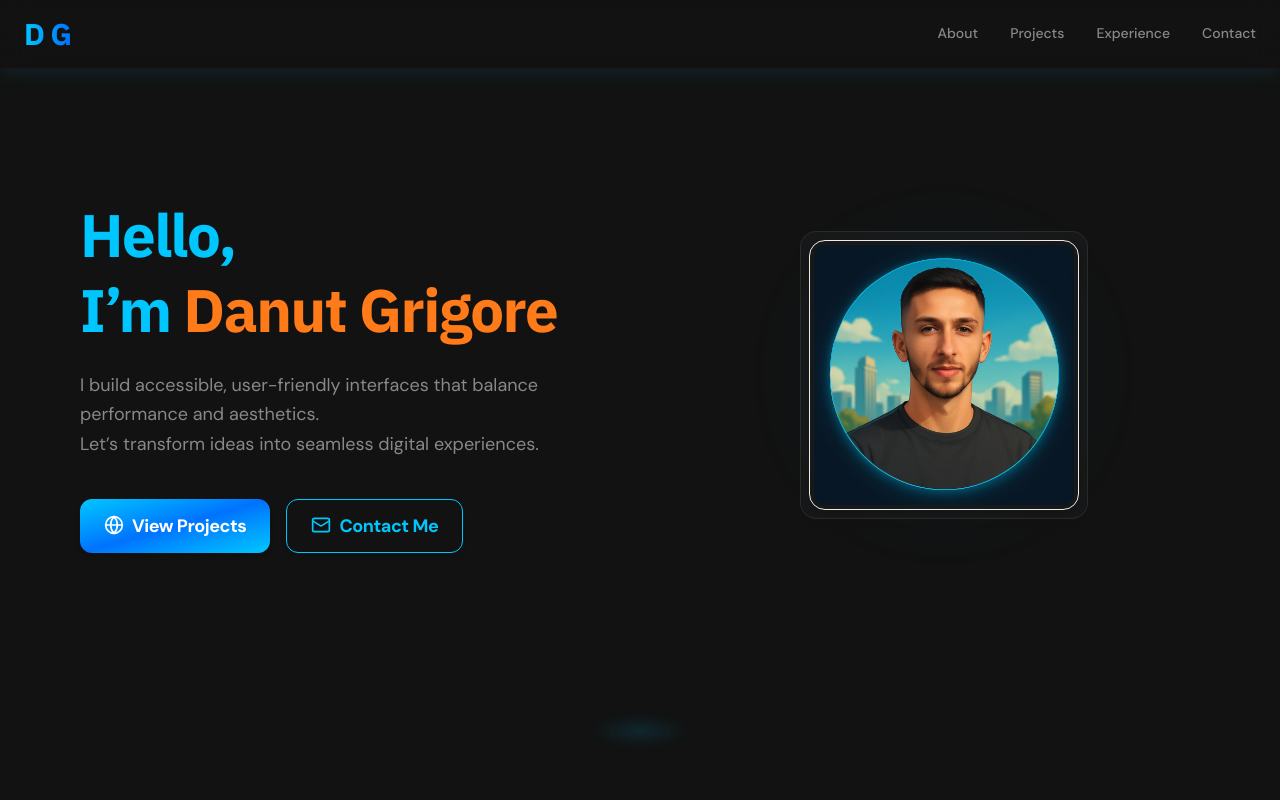
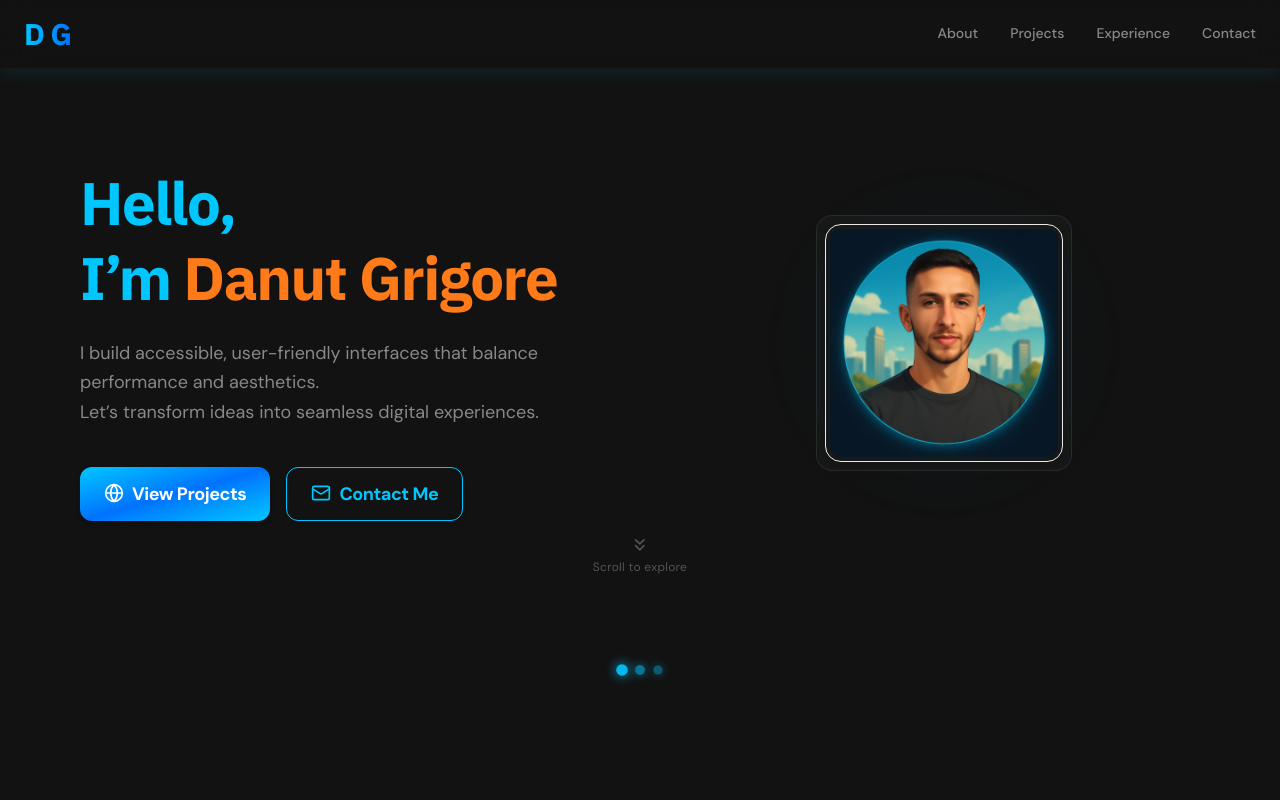
Before and after one commit to Danut89/tailwindcss4, a React (Vite) app: page / in a window 1280 px wide. Shown: the top 800 px of the page. Built offline with nearby package versions, Linux system fonts and the light colour scheme.

Commit message:
Changed the section divider and adjusted the rest of components style for consistency

```diff
--- a/src/components/Divider.jsx
+++ b/src/components/Divider.jsx
@@ -1,10 +1,26 @@
 import React from 'react';
+import { motion } from 'framer-motion';
 
 const Divider = () => {
   return (
-    <div className="w-24 h-1 mx-auto my-12 bg-gradient-to-r from-transparent via-primary to-transparent rounded-full blur-sm opacity-60" />
-
-
+    <div className="flex justify-center my-16">
+      <div className="relative flex items-center gap-2">
+        {[0, 1, 2].map((i) => (
+          <motion.div
+            key={i}
+            className="w-2.5 h-2.5 rounded-full bg-primary shadow-[0_0_10px_var(--color-primary)]"
+            initial={{ opacity: 0.4, scale: 0.9 }}
+            animate={{ opacity: [0.4, 1, 0.4], scale: [0.9, 1.2, 0.9] }}
+            transition={{
+              duration: 1.5,
+              repeat: Infinity,
+              delay: i * 0.3,
+              ease: 'easeInOut'
+            }}
+          />
+        ))}
+      </div>
+    </div>
   );
 };
 
--- a/src/components/Footer.jsx
+++ b/src/components/Footer.jsx
@@ -1,10 +1,16 @@
 import React from 'react';
-import { FaGithub, FaLinkedin, FaEnvelope, FaArrowUp, FaFileAlt } from 'react-icons/fa';
 import { motion } from 'framer-motion';
+import {
+  Github,
+  Linkedin,
+  Mail,
+  FileText,
+  ArrowUpCircle
+} from 'lucide-react';
 
 const Footer = () => {
   return (
-    <footer className="bg-background border-t border-border py-10 px-6 text-muted text-sm font-body">
+    <footer className="bg-background border-t border-border py-10 px-6 text-sm font-body">
       <div className="max-w-6xl mx-auto flex flex-col md:flex-row justify-between items-center gap-6 text-center md:text-left">
 
         {/* 📋 Left: Copyright */}
@@ -18,12 +24,11 @@ const Footer = () => {
           {/* Resume */}
           <motion.a
             whileHover={{ scale: 1.1 }}
-            href="#"
-            target="_blank"
-            rel="noopener noreferrer"
-            className="flex items-center gap-1 hover:text-primary transition"
+            href="/Danut-Grigore-Resume.pdf"
+            download
+            className="flex items-center gap-2 text-muted hover:text-primary transition"
           >
-            <FaFileAlt className="text-base" />
+            <FileText className="w-4 h-4" />
             Resume
           </motion.a>
 
@@ -31,9 +36,9 @@ const Footer = () => {
           <motion.a
             whileHover={{ scale: 1.1 }}
             href="mailto:voicuion488@gmail.com"
-            className="flex items-center gap-1 hover:text-primary transition"
+            className="flex items-center gap-2 text-muted hover:text-primary transition"
           >
-            <FaEnvelope className="text-base" />
+            <Mail className="w-4 h-4" />
             Email
           </motion.a>
 
@@ -44,9 +49,9 @@ const Footer = () => {
             target="_blank"
             rel="noopener noreferrer"
             aria-label="GitHub"
-            className="hover:text-primary text-xl transition"
+            className="text-muted hover:text-primary transition"
           >
-            <FaGithub />
+            <Github className="w-5 h-5" />
           </motion.a>
 
           {/* LinkedIn */}
@@ -56,18 +61,18 @@ const Footer = () => {
             target="_blank"
             rel="noopener noreferrer"
             aria-label="LinkedIn"
-            className="hover:text-primary text-xl transition"
+            className="text-muted hover:text-primary transition"
           >
-            <FaLinkedin />
+            <Linkedin className="w-5 h-5" />
           </motion.a>
 
           {/* Back to top */}
           <motion.a
             whileHover={{ scale: 1.1 }}
             href="#top"
-            className="flex items-center gap-1 hover:text-primary transition"
+            className="flex items-center gap-2 text-muted hover:text-primary transition"
           >
-            <FaArrowUp className="text-base" />
+            <ArrowUpCircle className="w-4 h-4" />
             Top
           </motion.a>
         </div>
--- a/src/components/Hero.jsx
+++ b/src/components/Hero.jsx
@@ -2,30 +2,32 @@ import React from 'react';
 import { motion } from 'framer-motion';
 import { Globe, Mail } from 'lucide-react';
 import profileImage from '../assets/profile7.jpg';
+import { ChevronsDown } from 'lucide-react';
 
 const Hero = () => {
   return (
-    <section className="bg-dark-surface text-text-light font-body px-6 md:px-12 lg:px-20 py-32 relative overflow-hidden">
-      <div className="max-w-6xl mx-auto grid md:grid-cols-2 items-center gap-16 lg:gap-24">
+    <section className="relative bg-dark-surface text-text-light font-body px-6 md:px-12 lg:px-20 pt-24 pb-20 overflow-hidden">
+    <div className="max-w-6xl mx-auto grid md:grid-cols-2 items-center gap-16 lg:gap-24 text-center md:text-left">
 
       {/* 👋 Text Block */}
       <motion.div
         initial={{ opacity: 0, y: 30 }}
         animate={{ opacity: 1, y: 0 }}
         transition={{ duration: 0.7, ease: 'easeOut' }}
+        className="flex flex-col items-center md:items-start"
       >
         <h1 className="text-4xl sm:text-5xl lg:text-6xl font-heading font-bold tracking-tight leading-tight text-primary">
           Hello, <br />
           I’m <span className="text-accent">Danut Grigore</span>
         </h1>
 
-          <p className="mt-6 text-lg max-w-xl text-muted leading-relaxed fade-in">
+        <p className="mt-6 text-base sm:text-lg max-w-xl text-muted leading-relaxed fade-in">
           I build accessible, user-friendly interfaces that balance performance and aesthetics. <br />
           Let’s transform ideas into seamless digital experiences.
         </p>
 
         {/* 🌐 Buttons */}
-          <div className="mt-10 flex flex-wrap gap-4">
+        <div className="mt-10 flex flex-col sm:flex-row justify-center md:justify-start gap-4 w-full sm:w-auto">
           <motion.a
             whileHover={{ scale: 1.05 }}
             whileTap={{ scale: 0.97 }}
@@ -33,7 +35,7 @@ const Hero = () => {
             aria-label="View my projects"
             className="btn btn-primary btn-hero shadow-glow"
           >
-              <Globe className="w-5 h-5 align-middle" />
+            <Globe className="w-5 h-5" />
             <span>View Projects</span>
           </motion.a>
 
@@ -44,7 +46,7 @@ const Hero = () => {
             aria-label="Contact me"
             className="btn btn-outline btn-hero ring-glow"
           >
-              <Mail className="w-5 h-5 align-middle" />
+            <Mail className="w-5 h-5" />
             <span>Contact Me</span>
           </motion.a>
         </div>
@@ -56,9 +58,9 @@ const Hero = () => {
         whileInView={{ opacity: 1, scale: 1 }}
         transition={{ duration: 0.7, delay: 0.2, ease: 'easeOut' }}
         viewport={{ once: true }}
-          className="flex justify-center mt-16 md:mt-0"
+        className="flex justify-center mt-12 md:mt-0"
       >
-          <div className="relative w-64 h-64 sm:w-72 sm:h-72 glass-effect rounded-2xl p-2 border border-accent-peach/30 glow-ring">
+        <div className="relative w-56 h-56 sm:w-64 sm:h-64 glass-effect rounded-2xl p-2 border border-accent-peach/30 glow-ring">
           <motion.img
             src={profileImage}
             alt="Danut Grigore"
@@ -71,9 +73,10 @@ const Hero = () => {
       </motion.div>
     </div>
 
-      {/* 🔻 Scroll Indicator */}
-      <div className="absolute bottom-8 left-1/2 transform -translate-x-1/2 hidden md:block">
-        <motion.div
+    {/* 🔽 Scroll Indicator */}
+    <div className="absolute bottom-6 left-1/2 transform -translate-x-1/2 hidden md:block">
+      <motion.a
+        href="#about"
         initial={{ opacity: 0, y: -5 }}
         animate={{ opacity: 1, y: 0 }}
         transition={{
@@ -82,12 +85,15 @@ const Hero = () => {
           repeatType: 'reverse',
           ease: 'easeInOut',
         }}
-          className="text-muted text-sm tracking-wide fade-in"
+        className="flex flex-col items-center justify-center text-muted hover:text-primary text-sm transition duration-300"
+        aria-label="Scroll to explore"
       >
-          ↓ Scroll to explore
-        </motion.div>
+        <ChevronsDown className="w-5 h-5 mb-1" />
+        <span className="text-xs tracking-wide">Scroll to explore</span>
+      </motion.a>
     </div>
   </section>
+
   );
 };
 
--- /dev/null
+++ b/src/components/ScrollDown.jsx
@@ -0,0 +1,17 @@
+import React from 'react';
+import { ChevronsDown } from 'lucide-react';
+
+const ScrollDown = () => {
+  return (
+    <a
+      href="#about"
+      className="flex flex-col items-center justify-center text-muted hover:text-primary transition duration-300 animate-bounce mt-10"
+      aria-label="Scroll down"
+    >
+      <ChevronsDown className="w-6 h-6" />
+      <span className="text-xs mt-1">Scroll to explore</span>
+    </a>
+  );
+};
+
+export default ScrollDown;
--- a/src/styles/index.css
+++ b/src/styles/index.css
@@ -176,3 +176,9 @@ html {
     transform: scaleX(1);
   }
 }
+
+@layer utilities {
+  .shadow-dot {
+    box-shadow: 0 0 12px rgba(0, 198, 255, 0.25); /* or use your --color-primary */
+  }
+}
```
Also changed, not shown: src/components/Contact.jsx (+14 -19 lines). Lines whose indentation alone changed are shown as unchanged.
